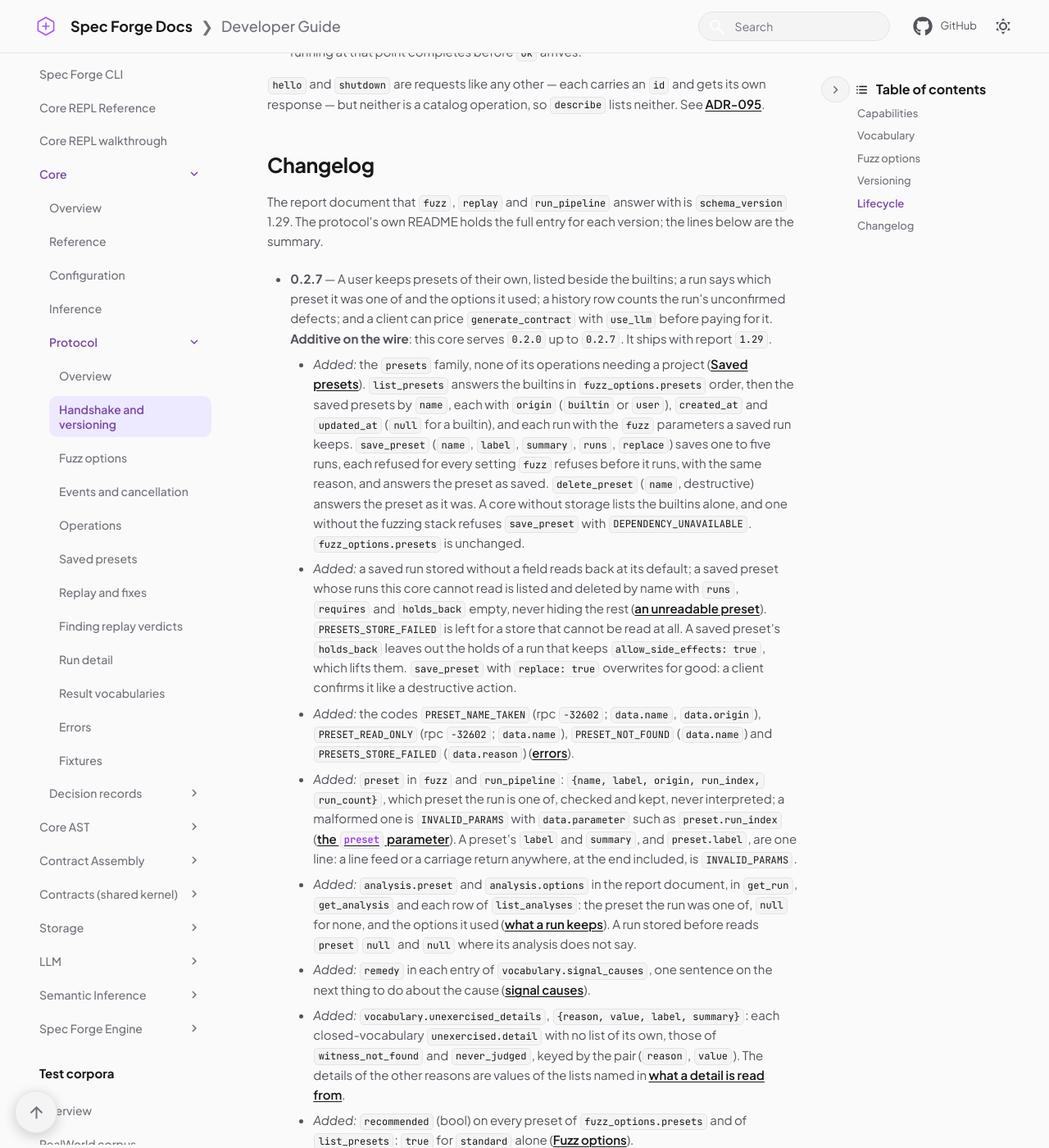
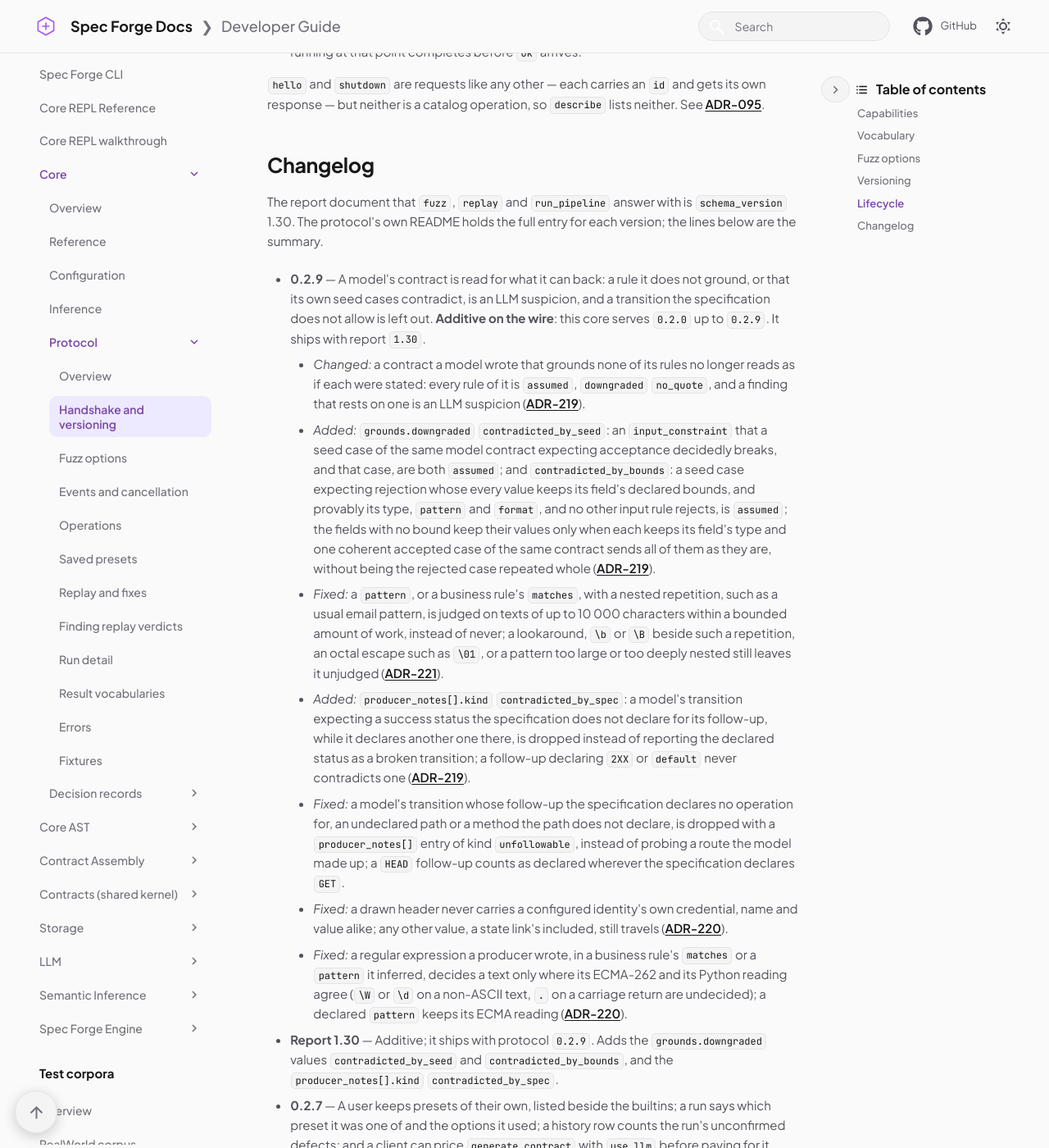
Before and after one commit to Spec-Forge-Testing/specforge-docs, an MkDocs documentation site: the page built from docs/modules/core/protocol/handshake.md, in a window 1280 px wide and 1400 px high, scrolled down 4362 px. Shown: the whole window at 82% size. Built offline with MkDocs 1.6.1 and Material for MkDocs 9.7.7, drawn with Linux system fonts in a browser that asks for light colours; comment, search, counter and statistics services are not loaded; some of the changed text lies outside the part shown.

Commit message:
docs(core): ship the coherence block as protocol 0.2.9 and report 1.30

````diff
--- a/docs/modules/core/protocol/handshake.md
+++ b/docs/modules/core/protocol/handshake.md
@@ -4,7 +4,7 @@
 refused `HANDSHAKE_REQUIRED`.
 
 ```json
-{"jsonrpc":"2.0","id":1,"method":"hello","params":{"protocol_version":"0.2.7"}}
+{"jsonrpc":"2.0","id":1,"method":"hello","params":{"protocol_version":"0.2.9"}}
 ```
 
 The response carries the protocol version, the server's identity, what this
@@ -13,7 +13,7 @@ in, and the options a run can be asked for:
 
 ```json
 {"jsonrpc":"2.0","id":1,"result":{
-  "protocol_version":"0.2.7",
+  "protocol_version":"0.2.9",
   "server":{"name":"specforge-core","version":"…","frozen":false},
   "capabilities":{…},
   "catalog":{…},
@@ -88,8 +88,8 @@ keys, the effects matrix and how it is derived are on
 **The core serves a range within its own series.** A client is served when its
 `protocol_version` has the core's `major.minor` and a patch between a declared
 floor and the core's own. Each part compares as a number, never as text:
-`0.1.10` is newer than `0.1.9`. This core speaks `0.2.7` and serves `0.2.0`
-up to `0.2.7`: no `0.1.x` client is served. It always answers `hello` with its
+`0.1.10` is newer than `0.1.9`. This core speaks `0.2.9` and serves `0.2.0`
+up to `0.2.9`: no `0.1.x` client is served. It always answers `hello` with its
 own version, and a frontend ignores the keys it does not know.
 
 Anything else — another series, a patch outside the range, or a
@@ -136,9 +136,56 @@ neither. See [ADR-095](../adr/protocol.md#adr-095).
 ## Changelog
 
 The report document that `fuzz`, `replay` and `run_pipeline` answer with is
-`schema_version` 1.29. The protocol's own README holds the full entry for each
+`schema_version` 1.30. The protocol's own README holds the full entry for each
 version; the lines below are the summary.
 
+- **0.2.9** — A model's contract is read for what it can back: a rule it does
+  not ground, or that its own seed cases contradict, is an LLM suspicion, and a
+  transition the specification does not allow is left out. **Additive on the
+  wire**: this core serves `0.2.0` up to `0.2.9`. It ships with report `1.30`.
+    - *Changed:* a contract a model wrote that grounds none of its rules no longer
+      reads as if each were stated: every rule of it is `assumed`, `downgraded`
+      `no_quote`, and a finding that rests on one is an LLM suspicion
+      ([ADR-219](../adr/inference.md#adr-219)).
+    - *Added:* `grounds.downgraded` `contradicted_by_seed`: an `input_constraint`
+      that a seed case of the same model contract expecting acceptance decidedly
+      breaks, and that case, are both `assumed`; and `contradicted_by_bounds`: a
+      seed case expecting rejection whose every value keeps its field's declared
+      bounds, and provably its type, `pattern` and `format`, and no other input
+      rule rejects, is `assumed`; the fields with no bound keep their values only
+      when each keeps its field's type and one coherent accepted case of the same
+      contract sends all of them as they are, without being the rejected case
+      repeated whole
+      ([ADR-219](../adr/inference.md#adr-219)).
+    - *Fixed:* a `pattern`, or a business rule's `matches`, with a nested
+      repetition, such as a usual email pattern, is judged on texts of up to
+      10 000 characters within a bounded amount of work, instead of never; a
+      lookaround, `\b` or `\B` beside such a repetition, an octal escape such as
+      `\01`, or a pattern too large or too deeply nested still leaves it unjudged
+      ([ADR-221](../../specforge-engine/adr/findings.md#adr-221)).
+    - *Added:* `producer_notes[].kind` `contradicted_by_spec`: a model's
+      transition expecting a success status the specification does not declare
+      for its follow-up, while it declares another one there, is dropped instead
+      of reporting the declared status as a broken transition; a follow-up
+      declaring `2XX` or `default` never contradicts one
+      ([ADR-219](../adr/inference.md#adr-219)).
+    - *Fixed:* a model's transition whose follow-up the specification declares no
+      operation for, an undeclared path or a method the path does not declare, is
+      dropped with a `producer_notes[]` entry of kind `unfollowable`, instead of
+      probing a route the model made up; a `HEAD` follow-up counts as declared
+      wherever the specification declares `GET`.
+    - *Fixed:* a drawn header never carries a configured identity's own
+      credential, name and value alike; any other value, a state link's included,
+      still travels ([ADR-220](../../specforge-engine/adr/findings.md#adr-220)).
+    - *Fixed:* a regular expression a producer wrote, in a business rule's
+      `matches` or a `pattern` it inferred, decides a text only where its ECMA-262
+      and its Python reading agree (`\W` or `\d` on a non-ASCII text, `.` on a
+      carriage return are undecided); a declared `pattern` keeps its ECMA reading
+      ([ADR-220](../../specforge-engine/adr/findings.md#adr-220)).
+
+- **Report 1.30** — Additive; it ships with protocol `0.2.9`. Adds the
+  `grounds.downgraded` values `contradicted_by_seed` and `contradicted_by_bounds`,
+  and the `producer_notes[].kind` `contradicted_by_spec`.
 - **0.2.7** — A user keeps presets of their own, listed beside the builtins; a run
   says which preset it was one of and the options it used; a history row counts
   the run's unconfirmed defects; and a client can price `generate_contract` with
--- a/docs/user-guide/reports.md
+++ b/docs/user-guide/reports.md
@@ -86,7 +86,7 @@ its metrics, endpoint stats and crashes stay queryable through `history` and
 ## The `report.json` schema
 
 `ReportDocument` is a frozen, `extra="forbid"` Pydantic model: a pure function
-of persisted run data, never a live object. Its `schema_version` is `1.29`.
+of persisted run data, never a live object. Its `schema_version` is `1.30`.
 The version changes when a reader must account for a new or changed field.
 
 The changelog is intentionally compact: **additive** versions preserve the
@@ -98,6 +98,7 @@ the schema table below.
 
     | Version | Compatibility | Changes |
     | --- | --- | --- |
+    | `1.30` | Additive over 1.29 | Adds the `grounds.downgraded` values `contradicted_by_seed` and `contradicted_by_bounds`, and the `producer_notes[].kind` `contradicted_by_spec`. |
     | `1.29` | Additive over 1.28 | Adds `analysis.preset`, the preset the run was one of, and `analysis.options`, the options it used. |
     | `1.28` | Additive over 1.27 | Adds `llm_suspicions`, `producer_notes`, `recurring_findings` and `run.producer`; `grounds` and the request's `origin`, `seed_case_id` and `seed_case_description` on every finding; `covered_by` on every LLM suspicion; `findings_llm_suspicions`, `findings_llm_suspicions_covered`, `stateful_chains` and `contract_items` in `metrics`; `requests_shrink`, `consumer_values`, `contract_usage`, `findings_llm_suspicions` and `requests_refused` on each endpoint; the signal cause `credentials_refused`; `extra` and `extra_run` in `budget_by_phase`; `latency_samples_ms` on a `control`; `observed_payload` and `observed_headers` on every unconfirmed finding; `details` on the envelope's `error`. `planned` is the strategy's share alone. |
     | `1.27` | Additive over 1.26 | Adds the signal cause `contracts_unproduced`. |
````
Also changed, not shown: other parts of docs/modules/core/protocol/handshake.md (+1 -35 lines), docs/modules/core/index.md (+1 -1 lines).
